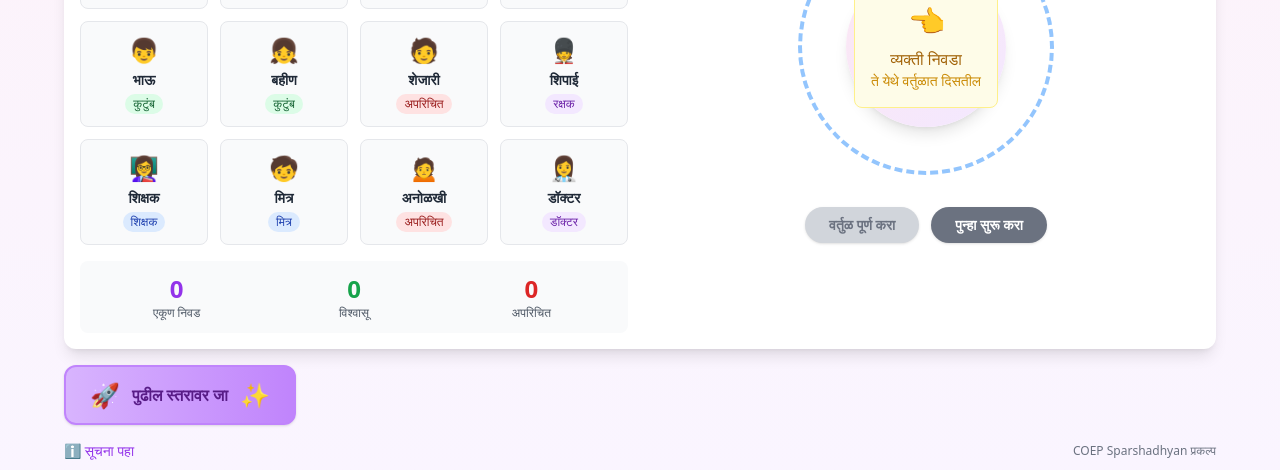
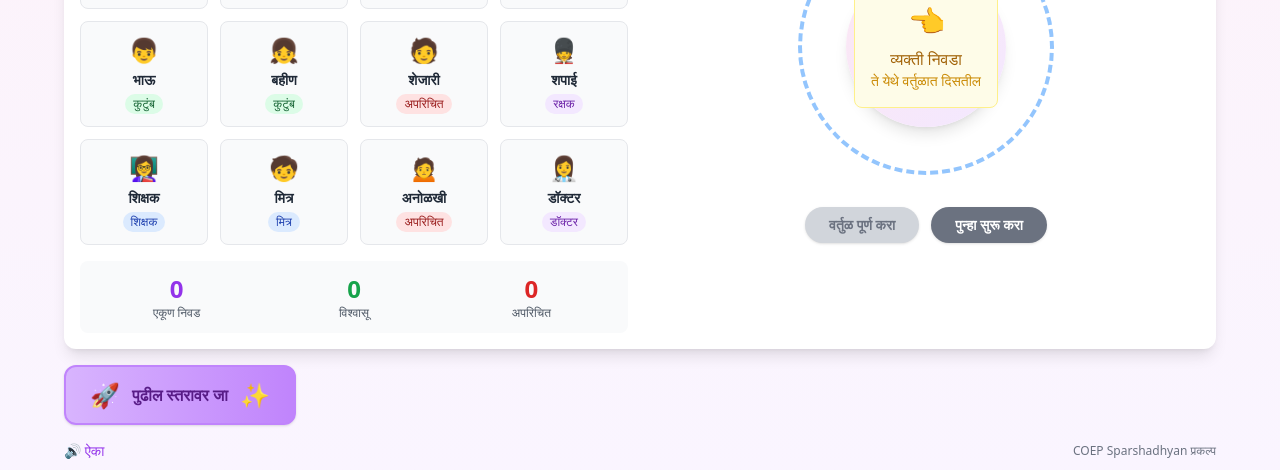
Before and after one commit to 2006Shubham/SparshDnyan, a React (Vite) app in the folder my-react-app/: page /level2 in a window 1280 px wide. Shown: the part 365-835 px from the top of the page. Built offline with nearby package versions, Linux system fonts and the light colour scheme.

Commit message:
feat(audio):Level 2 First Module Complete

```diff
--- a/my-react-app/src/components/level2/LevelTwo.jsx
+++ b/my-react-app/src/components/level2/LevelTwo.jsx
@@ -2,6 +2,9 @@ import React, { useState } from 'react';
 
 import { useNavigate } from 'react-router-dom';
 import NextLevel from './NextLevel';
+
+import faithCircleAudio from "../../assets/audio/faithcircle.mp3";
+
 
 const Level2 = ({ onLevelComplete }) => {
   const [step, setStep] = useState(1); // 1: Create circle, 2: Test touch safety
@@ -20,6 +23,17 @@ const Level2 = ({ onLevelComplete }) => {
   function handleClick(){
       useNavigate('/level3')
   }
+
+  const audioRef = React.useRef(null);
+
+const playAudio = () => {
+  if (audioRef.current) {
+    audioRef.current.pause();     // restart audio
+    audioRef.current.currentTime = 0;
+    audioRef.current.play();
+  }
+};
+
 
   // Body parts with safety information
   const bodyParts = [
@@ -42,7 +56,7 @@ const Level2 = ({ onLevelComplete }) => {
     { id: 5, name: 'भाऊ', emoji: '👦', relationship: 'family' },
     { id: 6, name: 'बहीण', emoji: '👧', relationship: 'family' },
     { id: 7, name: 'शेजारी', emoji: '🧑', relationship: 'stranger' },
-    { id: 8, name: 'शिपाई', emoji: '💂', relationship: 'guard' },
+    { id: 8, name: 'शपाई', emoji: '💂', relationship: 'guard' },
     { id: 9, name: 'शिक्षक', emoji: '👩‍🏫', relationship: 'teacher' },
     { id: 10, name: 'मित्र', emoji: '🧒', relationship: 'friends' },
     { id: 11, name: 'अनोळखी', emoji: '🙍', relationship: 'stranger' },
@@ -778,11 +792,13 @@ const Level2 = ({ onLevelComplete }) => {
         {/* Global Actions */}
         <div className="mt-4 flex justify-between items-center">
           <button
-            onClick={() => setShowInstructions(true)}
+            onClick={playAudio}
             className="text-sm text-purple-600 hover:text-purple-800"
           >
-            ℹ️ सूचना पहा
+            🔊 ऐका
           </button>
+          <audio ref={audioRef} src={faithCircleAudio} />
+
 
           <div className="text-xs text-gray-500">
             COEP Sparshadhyan प्रकल्प
```
Also changed, not shown: 1 other file (tests, documents, lock files or other folders).
